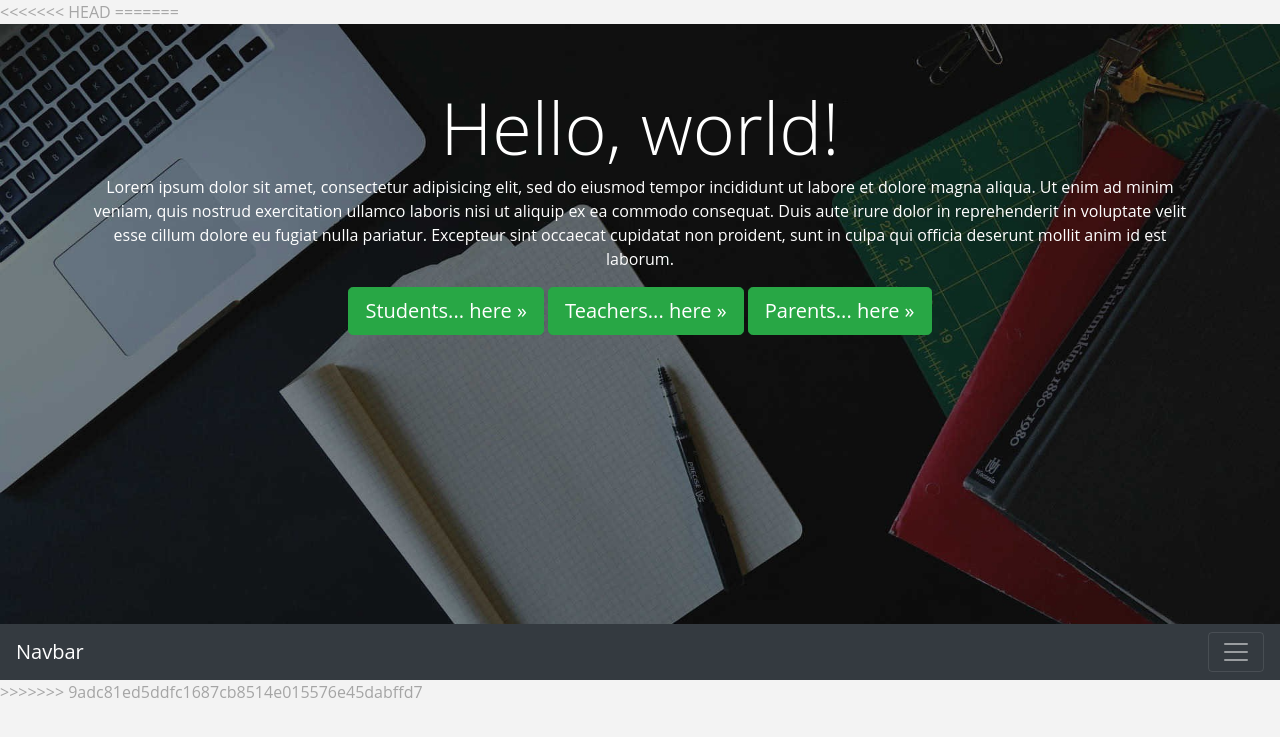
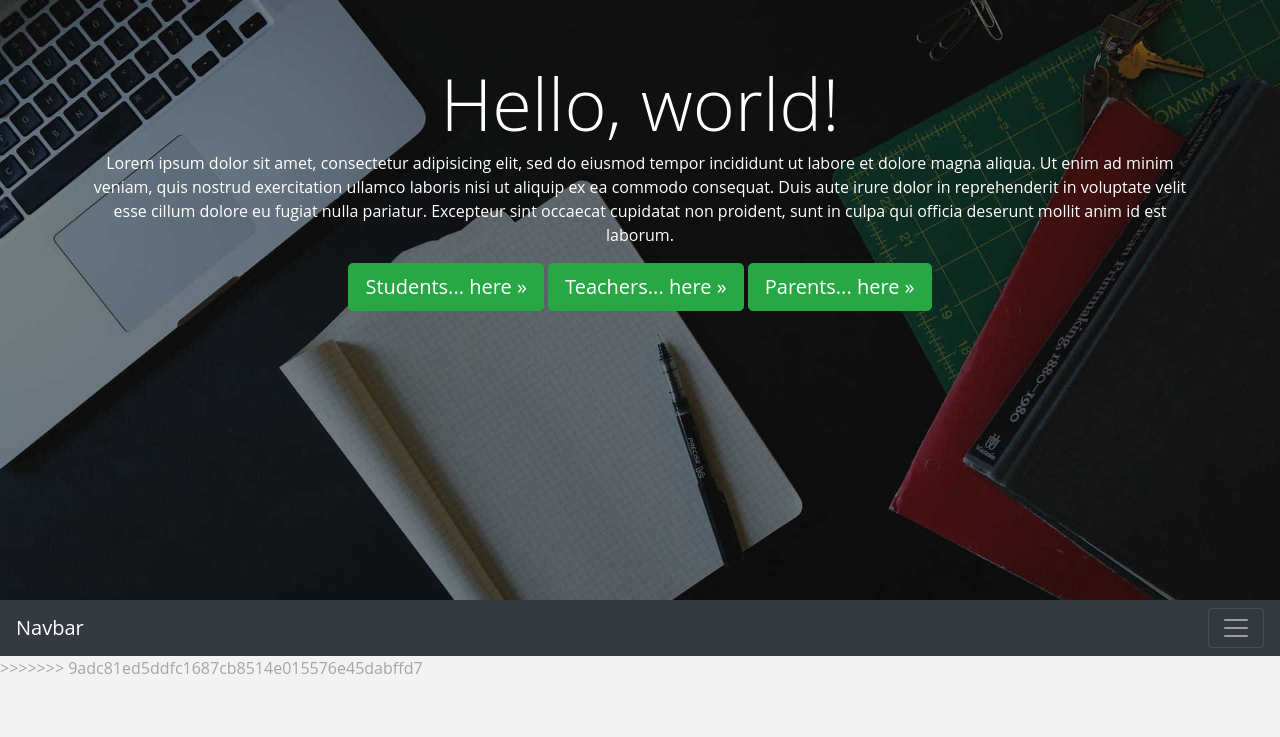
Before and after one commit to aakansha24/website, a Django app: page / in a window 1280 px wide. Shown: the top 737 px of the page. Run offline with Django 3.2, Linux system fonts and the light colour scheme; some libraries are stand-ins or nearby versions.

Commit message:
Update index.html

```diff
--- a/myapp/templates/index.html
+++ b/myapp/templates/index.html
@@ -2,14 +2,9 @@
 <html>
 <head>
 <title>Website test</title>
-<<<<<<< HEAD
 </head>
-<body>
-
-=======
 <link rel="stylesheet" type="text/css" href="../static/style.css" />
 <link rel="stylesheet" type="text/css" href="../static/bootstrap/css/bootstrap.css" />
-</head>
 <body>
 	<!-- Main jumbotron -->
     <div class="jumbotron" id="header">
```
